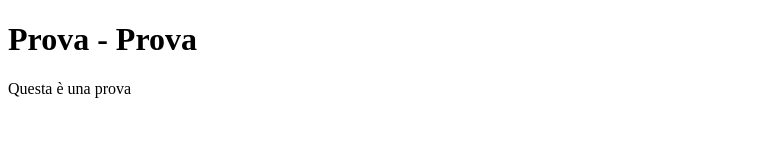
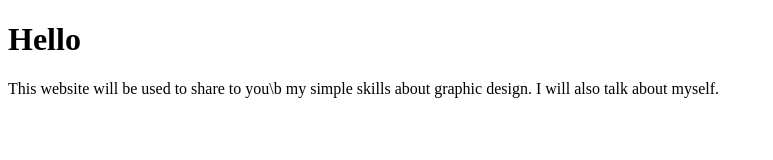
Before and after one commit to GiovanniZarbo/giovannizarbo.github.io, a plain HTML site: page index.html in a window 1280 px wide. Shown: the whole page, without its empty margins (0-773 px from the left). Drawn offline with Linux system fonts and the light colour scheme.

Commit message:
Update index.html

```diff
--- a/index.html
+++ b/index.html
@@ -5,8 +5,8 @@
 </head>
 <body>
 
-<h1>Prova - Prova</h1>
-<p>Questa è una prova</p>
+<h1>Hello</h1>
+<p>This website will be used to share to you\b my simple skills about graphic design. I will also talk about myself.</p>
 
 </body>
 </html>
```
